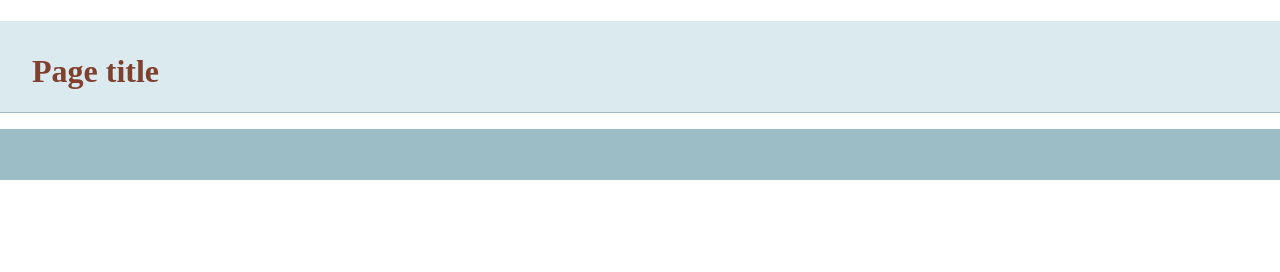
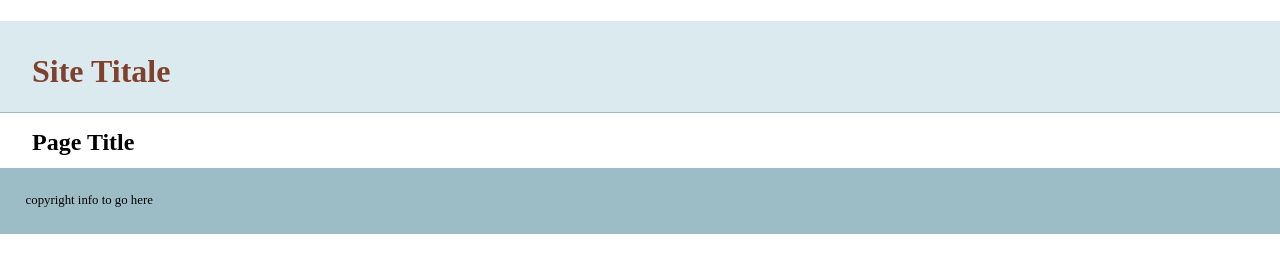
Before and after one commit to f00122948/git-basics, a plain HTML site: page index.html in a window 1280 px wide. Drawn offline with nearby package versions, Linux system fonts and the light colour scheme.

Commit message:
add more info to template

```diff
--- a/index.html
+++ b/index.html
@@ -14,13 +14,14 @@
     </head>
     <body>
     <header>
-	<h1>Page title</h1>
+	<h1>Site Titale</h1>
     </header>
     <nav id="pageNav">
     </nav>
     <main>
+		<h2> Page Title</h2>
     </main>
-    <footer>
+    <footer> copyright info to go here
     </footer>
         <script>
 //use the modernizr load to load up external scripts. This will load the scripts asynchronously, but the order listed matters. Although it will load all scripts in parallel, it will execute them in the order listed
```
